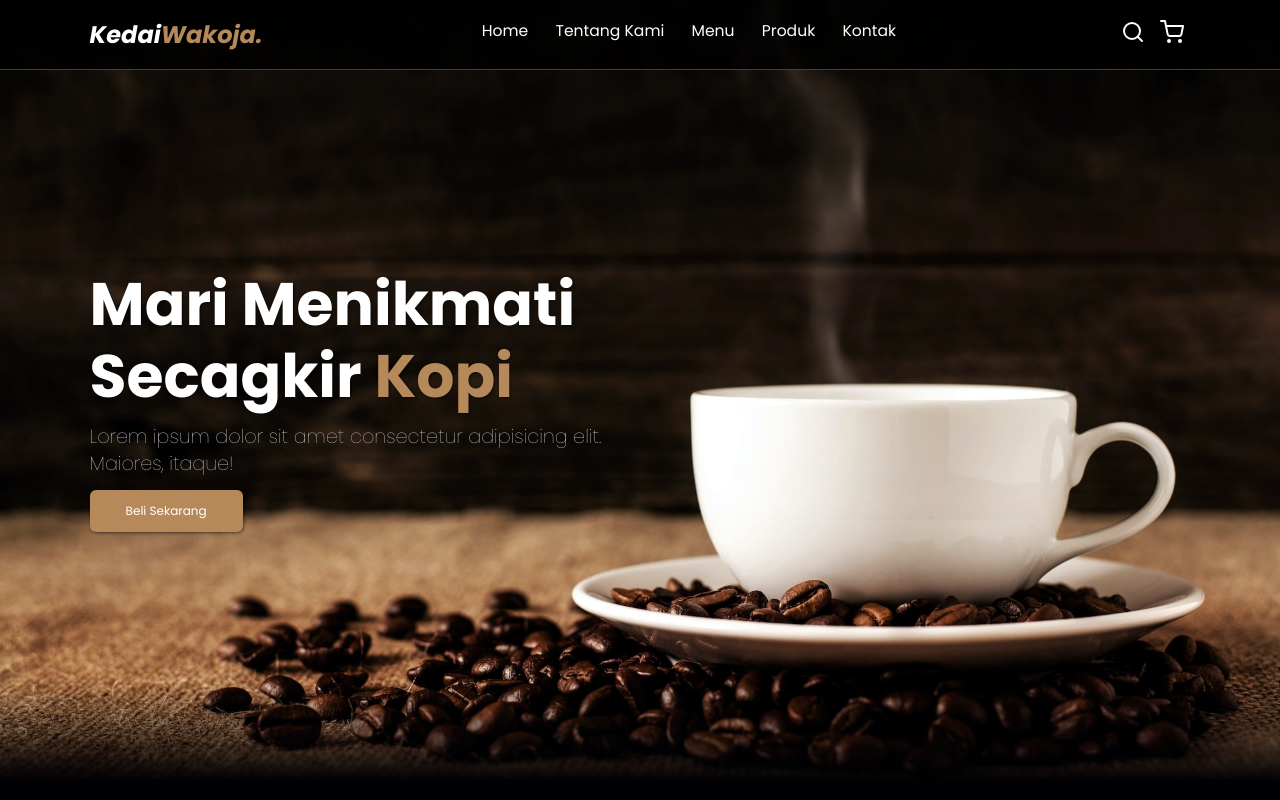
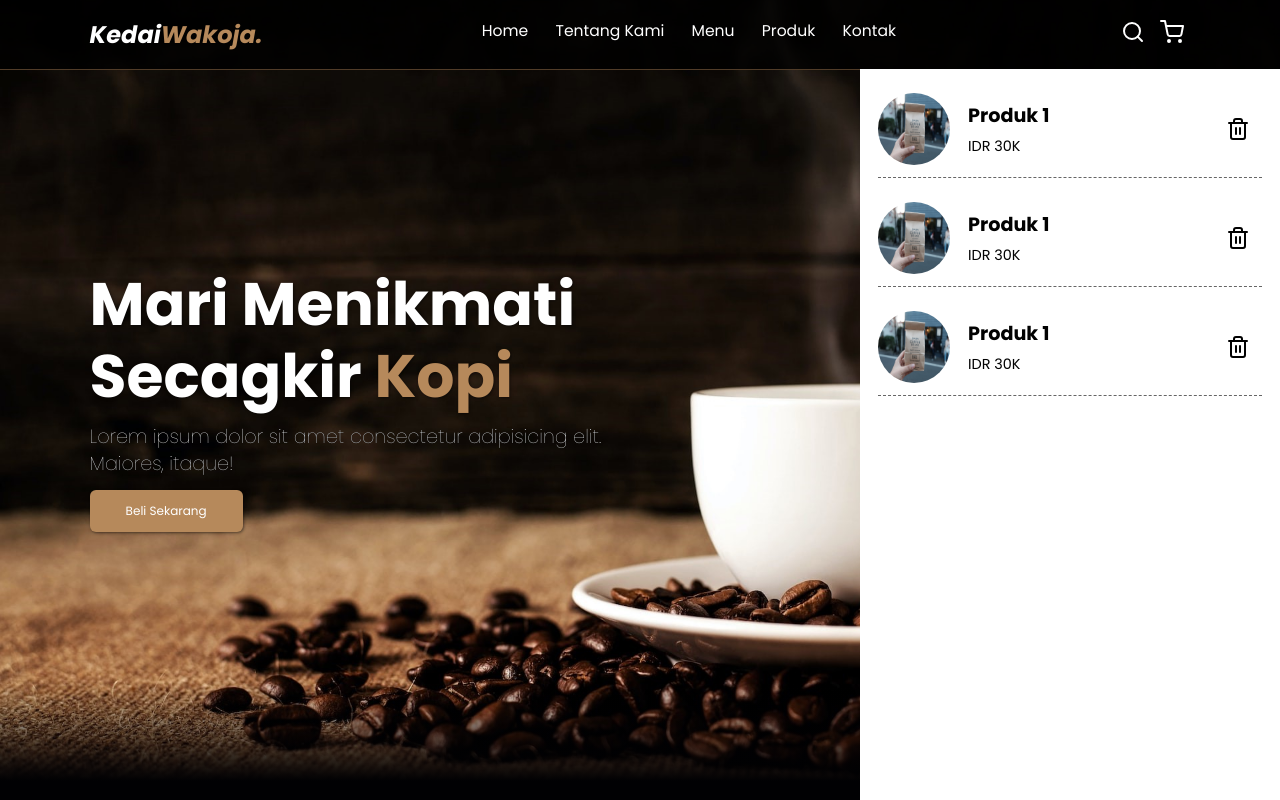
Before and after one commit to Dhanirhama/kedai-kopi-wakoja, a plain HTML site: page index.html in a window 1280 px wide. Both pictures are taken after a click on the link 1172 px from the left and 39 px from the top of the page. Shown: the top 800 px of the page. Drawn offline with nearby package versions, Linux system fonts and the light colour scheme.

Commit message:
membuat fitur shopping cart

```diff
--- a/css/style.css
+++ b/css/style.css
@@ -117,6 +117,57 @@ body {
   font-size: 2rem;
   margin-right: 1.5rem;
   color: var(--bg);
+}
+
+/* Shopping Card */
+.shopping-cart {
+  position: absolute;
+  top: 100%;
+  right: -100%;
+  height: 100vh;
+  width: 35rem;
+  padding: 0 1.5rem;
+  background-color: #fff;
+  color: var(--bg);
+  transition: 0.5s;
+}
+
+.shopping-cart.active {
+  right: 0;
+}
+
+.shopping-cart .cart-item {
+  margin: 2rem 0;
+  display: flex;
+  align-items: center;
+  gap: 1.5rem;
+  padding-bottom: 1rem;
+  border-bottom: 1px dashed #666;
+  position: relative;
+}
+
+.shopping-cart h3 {
+  font-size: 1.6rem;
+  padding-bottom: 0.5rem;
+}
+
+.shopping-cart img {
+  height: 6rem;
+  border-radius: 50%;
+}
+
+.shopping-cart .item-price {
+  font-size: 1.2rem;
+}
+
+.shopping-cart .remove-item {
+  position: absolute;
+  right: 1rem;
+  cursor: pointer;
+}
+
+.shopping-cart .remove-item:hover {
+  color: var(--primary);
 }
 
 /* Hero Section */
--- a/index.html
+++ b/index.html
@@ -32,7 +32,7 @@
 
       <div class="navbar-ekstra">
         <a href="#" id="search-button"><i data-feather="search"></i></a>
-        <a href="#" id="shopping-cart"><i data-feather="shopping-cart"></i></a>
+        <a href="#" id="shopping-cart-button"><i data-feather="shopping-cart"></i></a>
         <a href="#" id="menu-list"><i data-feather="menu"></i></a>
       </div>
 
@@ -42,6 +42,35 @@
         <label for="search-box"><i data-feather="search"></i></label>
       </div>
       <!-- Search form finish -->
+
+      <!-- Shopping Card Start -->
+      <div class="shopping-cart">
+        <div class="cart-item">
+          <img src="img/produk/produk-1.jpg" alt="Produk 1" />
+          <div class="item-detail">
+            <h3>Produk 1</h3>
+            <div class="item-price">IDR 30K</div>
+          </div>
+          <i data-feather="trash-2" class="remove-item"></i>
+        </div>
+        <div class="cart-item">
+          <img src="img/produk/produk-1.jpg" alt="Produk 1" />
+          <div class="item-detail">
+            <h3>Produk 1</h3>
+            <div class="item-price">IDR 30K</div>
+          </div>
+          <i data-feather="trash-2" class="remove-item"></i>
+        </div>
+        <div class="cart-item">
+          <img src="img/produk/produk-1.jpg" alt="Produk 1" />
+          <div class="item-detail">
+            <h3>Produk 1</h3>
+            <div class="item-price">IDR 30K</div>
+          </div>
+          <i data-feather="trash-2" class="remove-item"></i>
+        </div>
+      </div>
+      <!-- Shopping Card Finish -->
     </nav>
     <!-- navbar Finish -->
 
--- a/js/script.js
+++ b/js/script.js
@@ -15,9 +15,17 @@ document.querySelector("#search-button").onclick = (e) => {
   e.preventDefault();
 };
 
+// Toggle kelas aktif hopping-cart
+const shoppingCart = document.querySelector(".shopping-cart");
+document.querySelector("#shopping-cart-button").onclick = (e) => {
+  shoppingCart.classList.toggle("active");
+  e.preventDefault();
+};
+
 //kilk diluar elemen
 const Hm = document.querySelector("#menu-list");
 const sb = document.querySelector("#search-button");
+const sc = document.querySelector("#shopping-cart-button");
 
 document.addEventListener("click", function (e) {
   if (!Hm.contains(e.target) && !navbarNav.contains(e.target)) {
@@ -27,4 +35,8 @@ document.addEventListener("click", function (e) {
   if (!sb.contains(e.target) && !searchForm.contains(e.target)) {
     searchForm.classList.remove("active");
   }
+
+  if (!sc.contains(e.target) && !shoppingCart.contains(e.target)) {
+    shoppingCart.classList.remove("active");
+  }
 });
```
